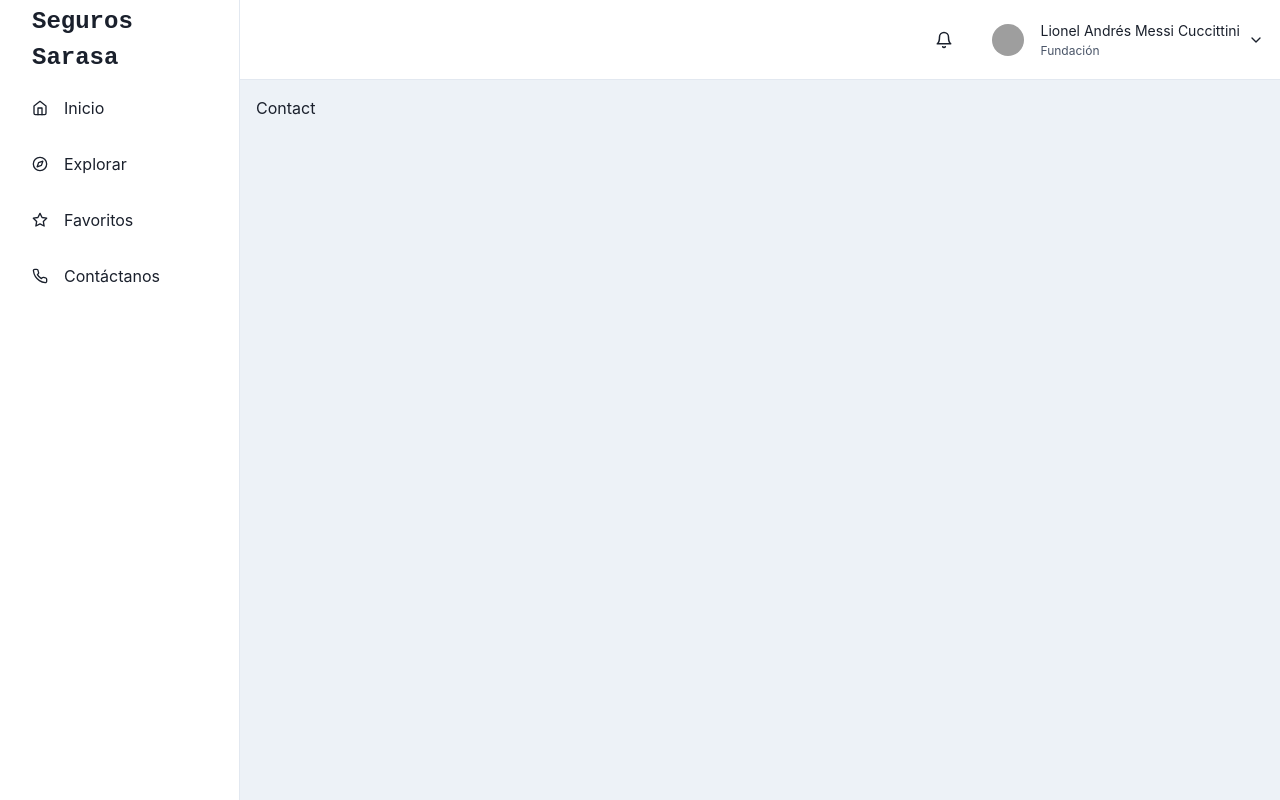
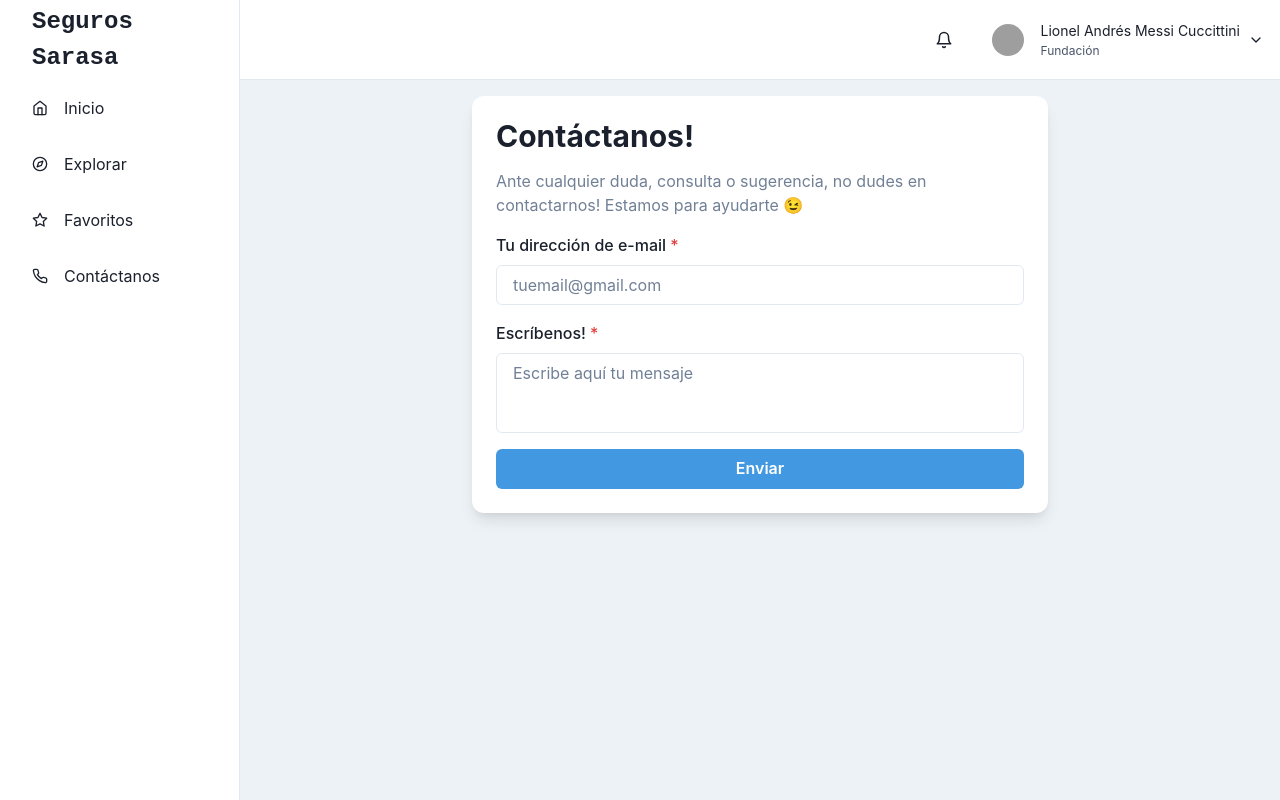
Before and after one commit to JaviCeRodriguez/desafio-galicia-app, a React (Vite) app: page /contacto in a window 1280 px wide. Built offline with nearby package versions, Linux system fonts and the light colour scheme; grey boxes are pictures that could not be loaded.

Commit message:
add: Contact screen

```diff
--- /dev/null
+++ b/src/components/common/forms/contact.tsx
@@ -0,0 +1,60 @@
+import {
+  Button,
+  Flex,
+  FormControl,
+  FormLabel,
+  Heading,
+  Input,
+  Stack,
+  Text,
+  Textarea,
+} from "@chakra-ui/react";
+
+const ContactForm = () => {
+  return (
+    <Flex align="center" justify="center">
+      <Stack
+        spacing={4}
+        w="full"
+        maxW="xl"
+        bg="white"
+        rounded="xl"
+        boxShadow="lg"
+        p={6}
+      >
+        <Heading lineHeight={1.1} fontSize={{ base: "2xl", md: "3xl" }}>
+          Contáctanos!
+        </Heading>
+        <Text fontSize={{ base: "sm", sm: "md" }} color={"gray.500"}>
+          Ante cualquier duda, consulta o sugerencia, no dudes en contactarnos!
+          Estamos para ayudarte 😉
+        </Text>
+        <FormControl id="email" isRequired>
+          <FormLabel>Tu dirección de e-mail</FormLabel>
+          <Input
+            placeholder="tuemail@gmail.com"
+            _placeholder={{ color: "gray.500" }}
+            type="email"
+          />
+        </FormControl>
+        <FormControl id="texto" isRequired>
+          <FormLabel>Escríbenos!</FormLabel>
+          <Textarea resize="none" placeholder="Escribe aquí tu mensaje" />
+        </FormControl>
+        <Stack spacing={6}>
+          <Button
+            bg="blue.400"
+            color="white"
+            _hover={{
+              bg: "blue.500",
+            }}
+          >
+            Enviar
+          </Button>
+        </Stack>
+      </Stack>
+    </Flex>
+  );
+};
+
+export default ContactForm;
--- a/src/screens/contactanos.tsx
+++ b/src/screens/contactanos.tsx
@@ -1,5 +1,12 @@
+import { Container } from "@chakra-ui/react";
+import ContactForm from "../components/common/forms/contact";
+
 const Contact = () => {
-  return <h1>Contact</h1>;
+  return (
+    <Container maxW="container.lg">
+      <ContactForm />
+    </Container>
+  );
 };
 
 export default Contact;
```
